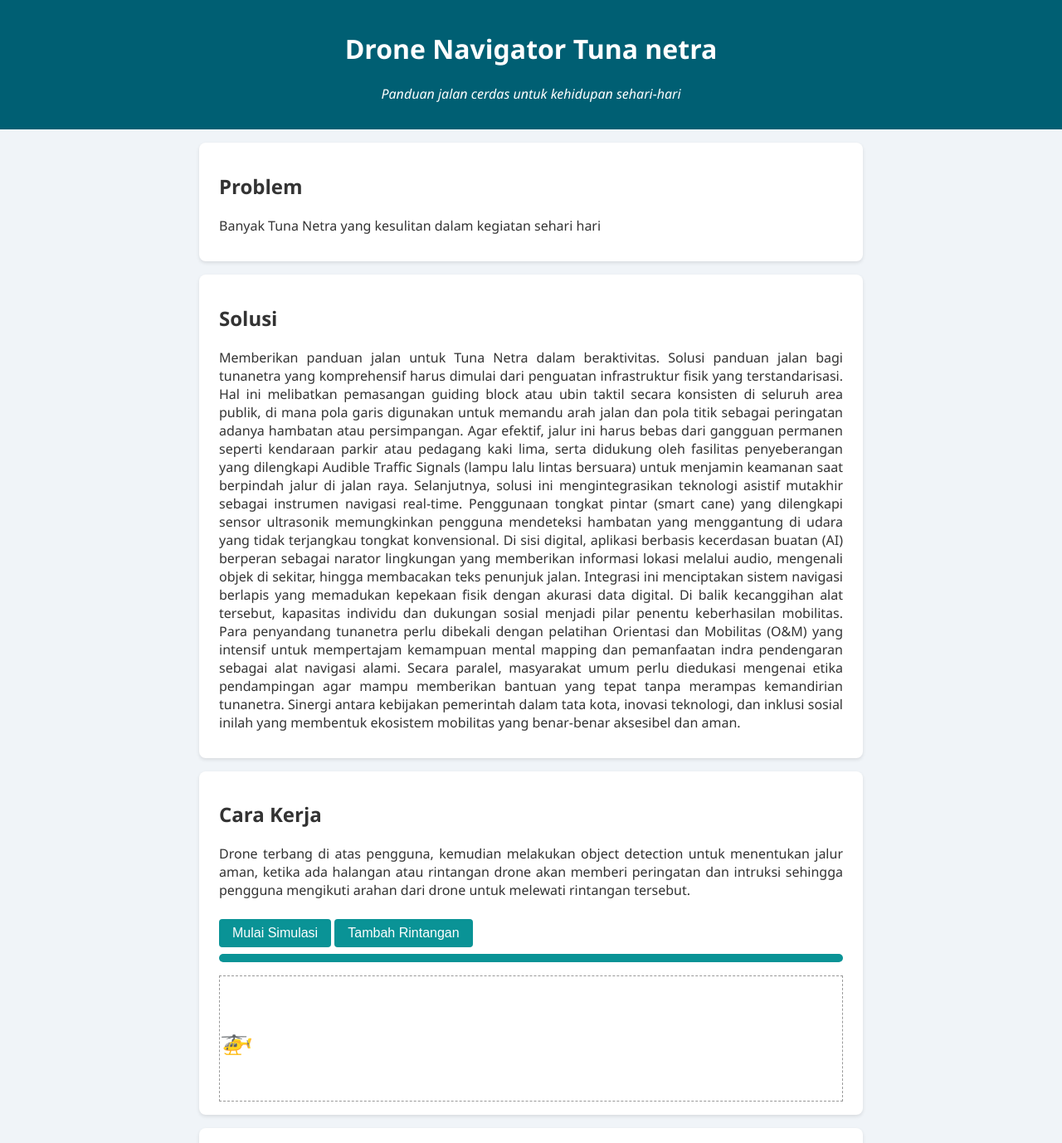
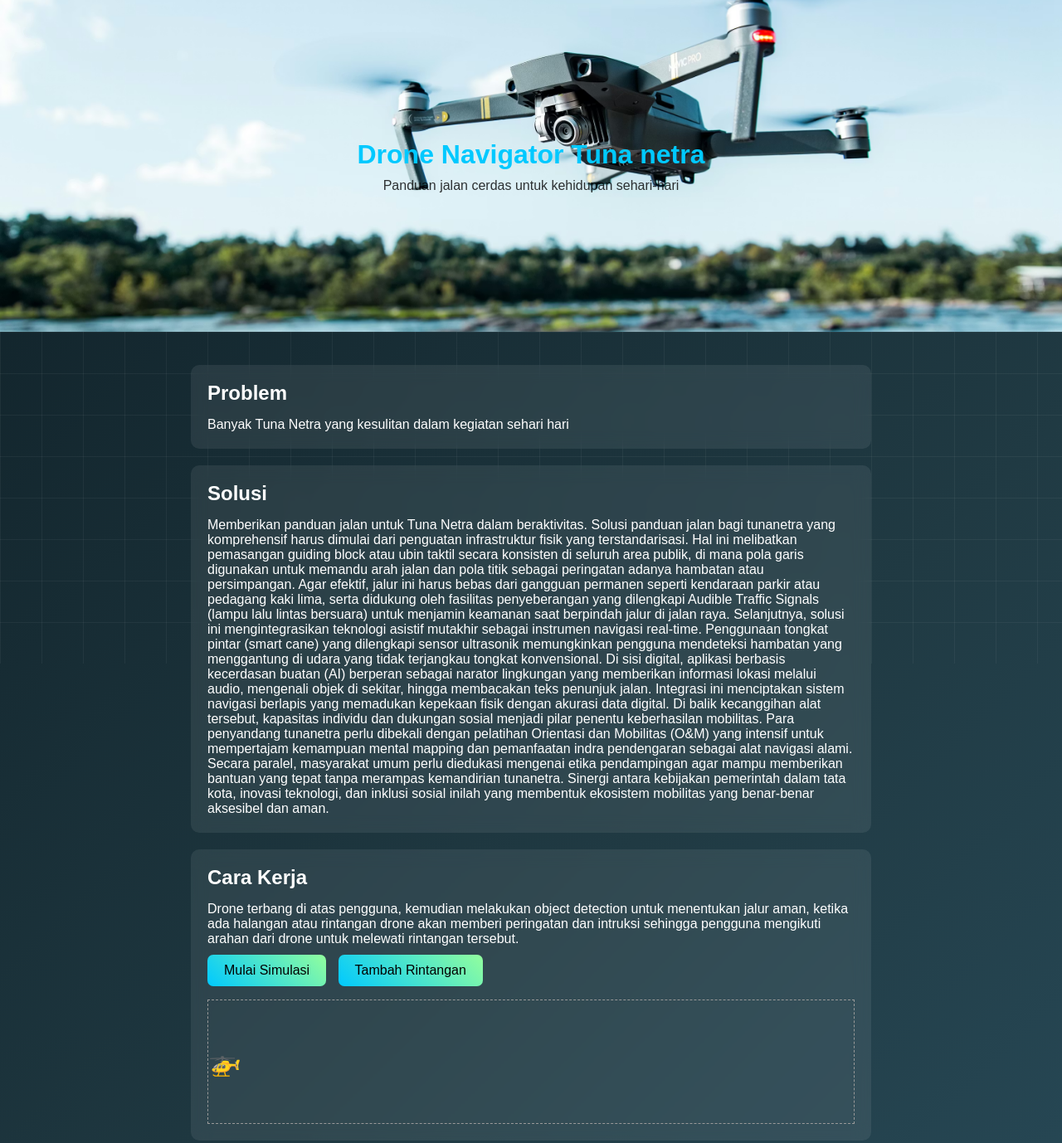
Before and after one commit to faleryn/Inovation-buv, a plain HTML site: page index.html in a window 1280 px wide. Shown: the top 1378 px of the page at 83% size. Drawn offline with Linux system fonts and the light colour scheme.

Commit message:
first commit

```diff
--- a/index.html
+++ b/index.html
@@ -9,7 +9,7 @@
 </head>
 <body>
     <header>
-        <h1>Drone Navigator Tuna netra</h1>
+        <h1 style="color: #00c9ff">Drone Navigator Tuna netra</h1>
         <p class="tagline">Panduan jalan cerdas untuk kehidupan sehari-hari</p>
     </header>
     <main>
--- a/style.css
+++ b/style.css
@@ -1,53 +1,107 @@
-/* dasar layout */
-body {
-    margin: 0;
-    font-family: 'Segoe UI', Tahoma, Geneva, Verdana, sans-serif;
-    background: #f0f4f8;
-    color: #333;
+/* RESET WEB */
+*{
+    margin:0;
+    padding:0;
+    box-sizing:border-box;
 }
-.rata-kanan-kiri {
-    text-align: justify;
+
+
+/* BODY UTAMA WEB */
+body{
+    font-family:'Poppins', sans-serif;
+    background:linear-gradient(135deg,#0f2027,#203a43,#2c5364);
+    color:#fff;
+    min-height:100vh;
 }
-header {
-    background: #005f73;
-    color: #fff;
-    padding: 1rem;
-    text-align: center;
+
+/* BACKGROUND WEB */
+body::before{
+    content:"";
+    position:fixed;
+    top:0;
+    left:0;
+    width:100%;
+    height:100%;
+    background-image:
+        linear-gradient(rgba(255,255,255,0.05) 1px, transparent 1px),
+        linear-gradient(90deg, rgba(255,255,255,0.05) 1px, transparent 1px);
+    background-size:50px 50px;
 }
-.tagline {
-    font-style: italic;
+
+/* HEADER WEB */
+header{
+    text-align:center;
+    padding:3rem 1rem;
+    background:linear-gradient(90deg,#00c9ff,#92fe9d);
+    color:#000;
+    background-image: url('photo-1507582020474-9a35b7d455d9.avif');
+    backdrop-filter: blur(60px);          /* Efek blur untuk gambar latar */
+    background-size: cover;      /* Memastikan gambar menutupi seluruh area */
+    background-position: center; /* Memastikan bagian tengah gambar selalu terlihat */
+    height: 400px;               /* Mengatur tinggi header */
+    display: flex;               /* Opsional: Untuk memposisikan teks di tengah */
+    flex-direction: column;
+    justify-content: center;
+    align-items: center;
+    color: rgb(0, 0, 0);
 }
-main {
-    padding: 1rem;
-    max-width: 800px;
-    margin: 0 auto;
+
+/* TAGLINE DRONE */
+.tagline{
+    margin-top:10px;
+    opacity:0.8;
 }
-.card {
-    background: #fff;
-    border-radius: 8px;
-    padding: 1rem 1.5rem;
-    margin-bottom: 1rem;
-    box-shadow: 0 2px 4px rgba(0,0,0,0.1);
+
+/* MAIN UTAMA WEB */
+main{
+    max-width:900px;
+    margin:auto;
+    padding:40px;
+    display:flex;
+    flex-direction:column;
+    gap:20px;
 }
-button {
-    background: #0a9396;
-    color: #fff;
-    border: none;
-    padding: 0.5rem 1rem;
-    margin-top: 0.5rem;
-    cursor: pointer;
-    border-radius: 4px;
-    font-size: 1rem;
+
+/* KOLOM PILIHAN WEB */
+.card{
+    background:rgba(255,255,255,0.08);
+    backdrop-filter:blur(10px);
+    border-radius:10px;
+    padding:20px;
+    transition:transform 0.3s, box-shadow 0.3s;
 }
-button:hover {
-    background: #008080;
+
+/* JARAK JUDUL-ISI */
+.card h2{
+    margin-bottom:15px;
 }
-footer {
-    text-align: center;
-    padding: 1rem;
-    background: #e9ecef;
-    margin-top: 2rem;
+
+/* ANIMASI KOLOM */
+.card:hover{
+    transform:translateY(-5px);
+box-shadow:0 15px 30px rgba(0,0,0,0.5);
 }
+
+/* SETTING BUTTON */
+button{
+    background:linear-gradient(45deg,#00c9ff,#92fe9d);
+    color:#000;
+    border:none;
+    padding:10px 20px;
+    border-radius:7px;
+    cursor:pointer;
+    margin-top:10px;
+    margin-right:10px;
+    font-size:1rem;
+    transition:0.3s;
+}
+
+/* ANIMASI BUTTON */
+button:hover{
+    transform:scale(1.05);
+}
+
+/* KOLOM SIMULASI DRONE */
 .simulation {
     position: relative;
     height: 150px;
@@ -63,45 +117,23 @@ footer {
     font-size: 2rem;
     transition: left 0.5s ease;
 }
-.obstacle {
-    position: absolute;
-    top: 50%;
-    font-size: 1.5rem;
-    transform: translateY(-50%);
-}
-.warning {
-    position: absolute;
-    top: 0;
-    right: 0;
-    background: #ff0044;
-    color: #fff;
-    padding: 0.25rem 0.5rem;
-    border-radius: 4px;
-    display: none;
-}
-.battery-bar {
-    width: 100%;
-    height: 10px;
-    background: #ccc;
-    margin-top: 0.5rem;
-    border-radius: 5px;
-    overflow: hidden;
-}
-.rata-kanan-kiri {
-  text-align: justify;
+
+/* SETTING UKURAN DRONE */
+.drone img{width:75px;}
+
+/* Animasi Drone */
+@keyframes flyDrone{
+0%{left:-100px;}
+100%{left:100%;}
 }
 
-.battery-bar #battery-level {
-    height: 100%;
-    width: 100%;
-    background: #0a9396;
-    transition: width 0.3s ease;
+/* RESPONSIVE */
+@media(max-width:600px){
+header{padding:2rem 1rem;}
+header h1{font-size:1.6rem;}
+main{padding:20px;}
+.card{padding:18px;}
+.simulation{height:120px;}
+.drone img{width:50px;}
+button{width:100%;}
 }
-@media (max-width: 600px) {
-    main {
-        padding: 0.5rem;
-    }
-    button {
-        width: 100%;
-    }
-}
```
Also changed, not shown: photo-1507582020474-9a35b7d455d9.avif (added).
